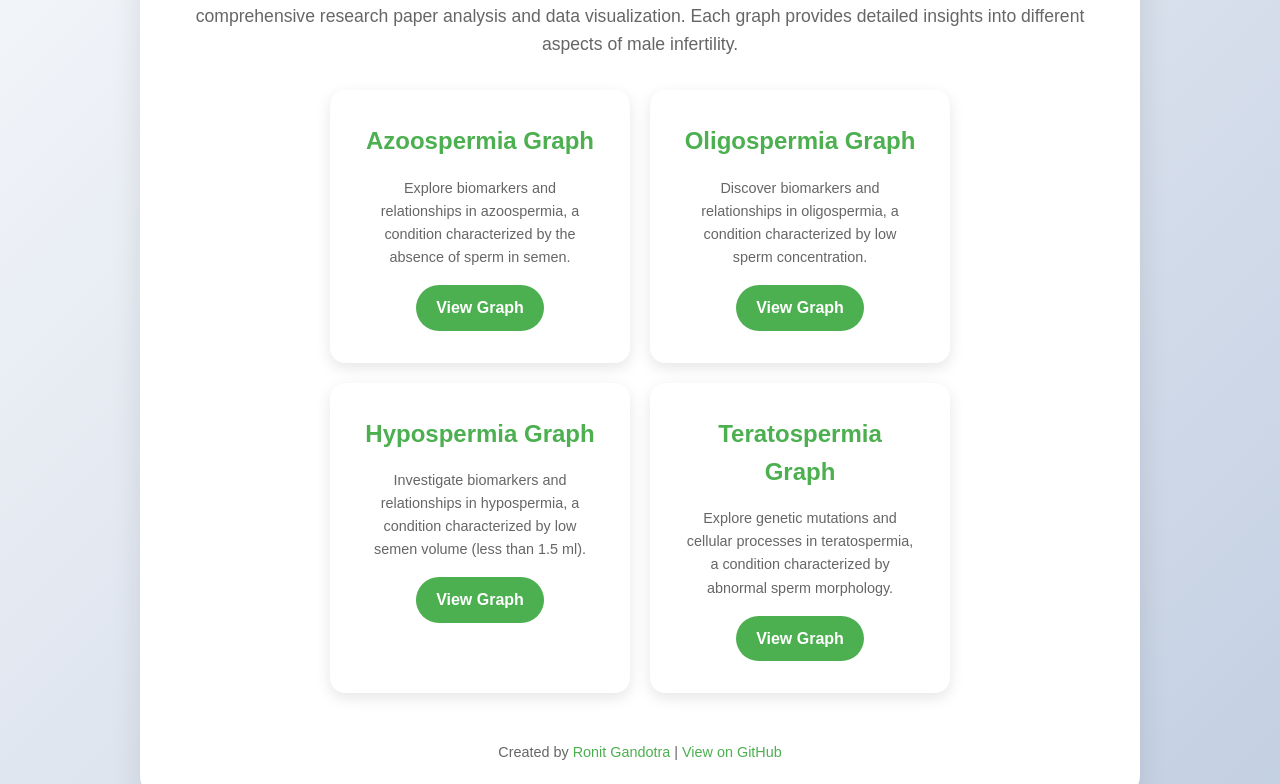
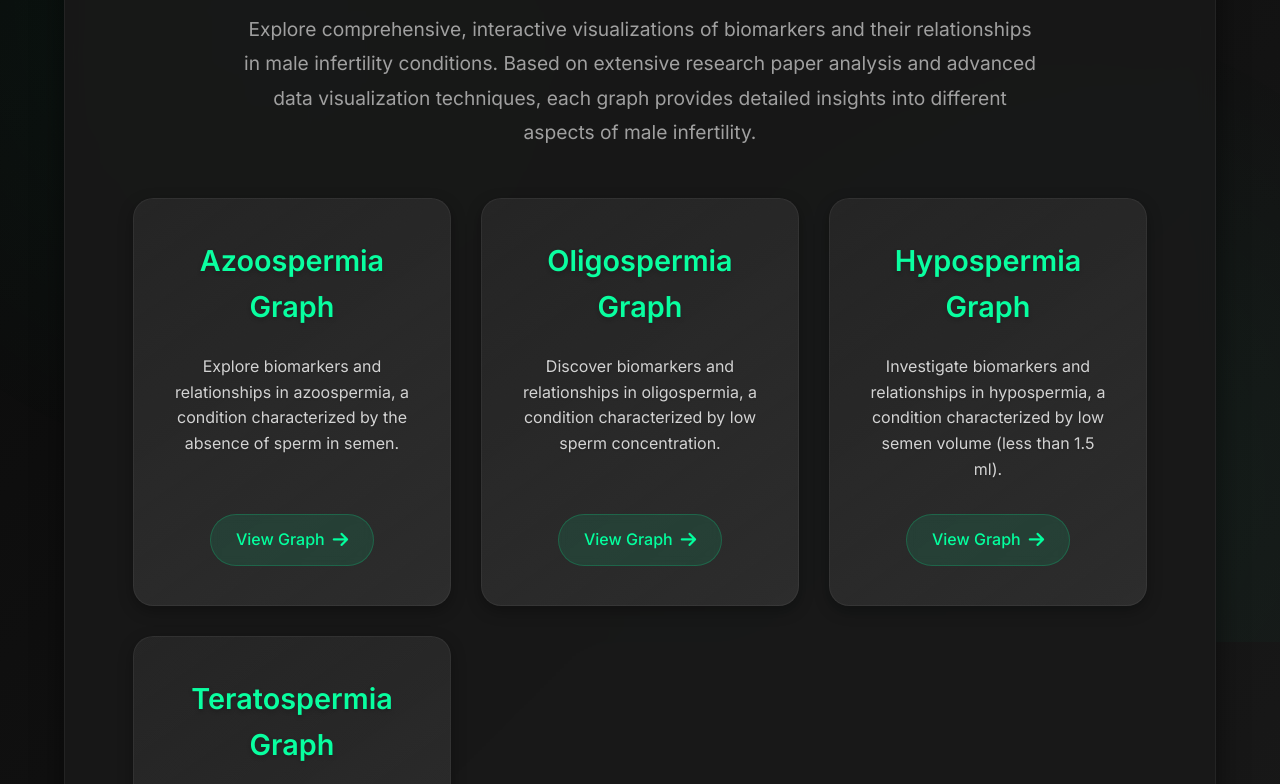
Before and after one commit to RonitGandotra05/Knowledge-Graph-Generator-Using-Generative-AI, a plain HTML site: page index.html in a window 1280 px wide. Shown: the part 158-942 px from the top of the page. Drawn offline with Linux system fonts and the light colour scheme.

Commit message:
black look for landing page

```diff
--- a/index.html
+++ b/index.html
@@ -11,8 +11,26 @@
 
     <!-- Favicon -->
     <link rel="icon" type="image/png" href="https://raw.githubusercontent.com/RonitGandotra05/Knowledge-Graph-Generator-Using-Generative-AI/main/favicon.png">
+    <!-- Google Fonts -->
+    <link href="https://fonts.googleapis.com/css2?family=Inter:wght@400;500;600;700&display=swap" rel="stylesheet">
+    <!-- Font Awesome -->
+    <link rel="stylesheet" href="https://cdnjs.cloudflare.com/ajax/libs/font-awesome/6.0.0/css/all.min.css">
 
     <style type="text/css">
+        :root {
+            --primary-color: #00ff9d;
+            --primary-dark: #00cc7d;
+            --text-dark: #e0e0e0;
+            --text-light: #a0a0a0;
+            --bg-gradient: linear-gradient(135deg, #0a0a0a 0%, #1a1a1a 100%);
+            --card-shadow: 0 10px 30px rgba(0,0,0,0.5);
+            --transition: all 0.3s ease;
+            --card-bg: linear-gradient(145deg, #1a1a1a, #2d2d2d);
+            --card-highlight: rgba(255, 255, 255, 0.1);
+            --metallic-edge: rgba(255, 255, 255, 0.05);
+            --container-bg: rgba(25, 25, 25, 0.95);
+        }
+
         * {
             margin: 0;
             padding: 0;
@@ -20,10 +38,10 @@
         }
 
         body {
-            font-family: 'Arial', sans-serif;
+            font-family: 'Inter', sans-serif;
             line-height: 1.6;
-            color: #333;
-            background: linear-gradient(135deg, #f5f7fa 0%, #c3cfe2 100%);
+            color: var(--text-dark);
+            background: var(--bg-gradient);
             min-height: 100vh;
             display: flex;
             flex-direction: column;
@@ -31,94 +49,203 @@
             justify-content: center;
         }
 
+        body::before {
+            content: '';
+            position: fixed;
+            top: 0;
+            left: 0;
+            width: 100%;
+            height: 100%;
+            background:
+                radial-gradient(circle at 20% 20%, rgba(0, 255, 157, 0.05) 0%, transparent 40%),
+                radial-gradient(circle at 80% 80%, rgba(0, 255, 157, 0.05) 0%, transparent 40%);
+            pointer-events: none;
+            z-index: -1;
+        }
+
         .container {
             text-align: center;
-            padding: 2rem;
-            background: white;
-            border-radius: 20px;
-            box-shadow: 0 10px 30px rgba(0,0,0,0.1);
-            max-width: 1000px;
+            padding: 3rem;
+            background: var(--container-bg);
+            border-radius: 30px;
+            box-shadow: var(--card-shadow);
+            max-width: 1200px;
             width: 90%;
             margin: 20px;
+            backdrop-filter: blur(10px);
+            border: 1px solid rgba(255, 255, 255, 0.05);
         }
 
         h1 {
-            color: #2c3e50;
-            font-size: 2.5em;
-            margin-bottom: 1rem;
-            text-shadow: 2px 2px 4px rgba(0,0,0,0.1);
+            color: var(--text-dark);
+            font-size: 3em;
+            margin-bottom: 1.5rem;
+            text-shadow: 0 2px 10px rgba(0, 255, 157, 0.2);
+            font-weight: 700;
+            background: linear-gradient(45deg, var(--text-dark), var(--primary-color));
+            -webkit-background-clip: text;
+            -webkit-text-fill-color: transparent;
+            letter-spacing: -0.5px;
         }
 
         .description {
-            color: #666;
-            margin-bottom: 2rem;
-            font-size: 1.1em;
-            line-height: 1.6;
+            color: var(--text-light);
+            margin-bottom: 3rem;
+            font-size: 1.2em;
+            line-height: 1.8;
+            max-width: 800px;
+            margin-left: auto;
+            margin-right: auto;
         }
 
         .graph-cards {
-            display: flex;
-            justify-content: center;
-            gap: 20px;
-            flex-wrap: wrap;
-            margin-top: 2rem;
+            display: grid;
+            grid-template-columns: repeat(auto-fit, minmax(280px, 1fr));
+            gap: 30px;
+            margin-top: 3rem;
+            padding: 0 20px;
         }
 
         .card {
-            background: white;
-            padding: 2rem;
-            border-radius: 15px;
-            box-shadow: 0 5px 15px rgba(0,0,0,0.1);
-            transition: transform 0.3s ease, box-shadow 0.3s ease;
-            width: 300px;
+            background: var(--card-bg);
+            padding: 2.5rem;
+            border-radius: 20px;
+            box-shadow: 0 5px 15px rgba(0,0,0,0.3),
+                        inset 0 0 0 1px var(--metallic-edge);
+            transition: var(--transition);
             text-decoration: none;
-            color: inherit;
+            color: white;
+            position: relative;
+            overflow: hidden;
+            display: flex;
+            flex-direction: column;
+            align-items: center;
+            backdrop-filter: blur(5px);
+        }
+
+        .card::before {
+            content: '';
+            position: absolute;
+            top: 0;
+            left: -100%;
+            width: 200%;
+            height: 100%;
+            background: linear-gradient(
+                90deg,
+                transparent,
+                var(--card-highlight),
+                transparent
+            );
+            opacity: 0;
+            transition: var(--transition);
+        }
+
+        .card::after {
+            content: '';
+            position: absolute;
+            top: 0;
+            left: 0;
+            right: 0;
+            bottom: 0;
+            border-radius: 20px;
+            background: linear-gradient(145deg, rgba(255,255,255,0.05) 0%, transparent 100%);
+            pointer-events: none;
         }
 
         .card:hover {
-            transform: translateY(-5px);
-            box-shadow: 0 8px 25px rgba(0,0,0,0.15);
+            transform: translateY(-10px);
+            box-shadow: 0 15px 35px rgba(0,0,0,0.4),
+                        inset 0 0 0 1px var(--metallic-edge);
+        }
+
+        .card:hover::before {
+            opacity: 1;
+            left: 100%;
+            transition: 0.8s ease-in-out;
         }
 
         .card h2 {
-            color: #4CAF50;
-            margin-bottom: 1rem;
+            color: var(--primary-color);
+            margin-bottom: 1.5rem;
+            font-size: 1.8em;
+            font-weight: 600;
+            position: relative;
+            text-shadow: 0 2px 4px rgba(0,0,0,0.3);
         }
 
         .card p {
-            color: #666;
-            font-size: 0.9em;
-            margin-bottom: 1rem;
+            color: rgba(255, 255, 255, 0.8);
+            font-size: 1em;
+            margin-bottom: 2rem;
+            flex-grow: 1;
+            text-shadow: 0 1px 2px rgba(0,0,0,0.2);
         }
 
         .button {
-            display: inline-block;
-            background: #4CAF50;
-            color: white;
-            padding: 10px 20px;
-            border-radius: 25px;
+            display: inline-flex;
+            align-items: center;
+            background: rgba(0, 255, 157, 0.1);
+            color: var(--primary-color);
+            padding: 12px 25px;
+            border-radius: 50px;
             text-decoration: none;
-            transition: background 0.3s ease;
-            font-weight: bold;
+            transition: var(--transition);
+            font-weight: 500;
+            gap: 8px;
+            border: 1px solid rgba(0, 255, 157, 0.2);
+            backdrop-filter: blur(5px);
         }
 
         .button:hover {
-            background: #45a049;
+            background: rgba(0, 255, 157, 0.15);
+            transform: translateY(-2px);
+            border-color: rgba(0, 255, 157, 0.3);
+            box-shadow: 0 5px 15px rgba(0, 255, 157, 0.1);
+        }
+
+        .button i {
+            font-size: 1.1em;
         }
 
         footer {
-            margin-top: 3rem;
-            color: #666;
+            margin-top: 4rem;
+            color: var(--text-light);
             font-size: 0.9em;
+            opacity: 0.8;
         }
 
         footer a {
-            color: #4CAF50;
+            color: var(--primary-color);
             text-decoration: none;
+            font-weight: 500;
+            transition: var(--transition);
         }
 
         footer a:hover {
+            color: var(--primary-dark);
             text-decoration: underline;
+        }
+
+        @media (max-width: 768px) {
+            .container {
+                padding: 2rem;
+            }
+
+            h1 {
+                font-size: 2.5em;
+            }
+
+            .description {
+                font-size: 1.1em;
+            }
+
+            .graph-cards {
+                gap: 20px;
+            }
+
+            .card {
+                padding: 2rem;
+            }
         }
     </style>
 </head>
@@ -126,39 +253,50 @@
     <div class="container">
         <h1>Male Infertility Knowledge Graphs</h1>
         <p class="description">
-            Explore interactive visualizations of biomarkers and their relationships in male infertility conditions.
-            Based on comprehensive research paper analysis and data visualization. Each graph provides detailed insights into different aspects of male infertility.
+            Explore comprehensive, interactive visualizations of biomarkers and their relationships in male infertility conditions.
+            Based on extensive research paper analysis and advanced data visualization techniques, each graph provides detailed insights
+            into different aspects of male infertility.
         </p>
 
         <div class="graph-cards">
             <div class="card">
                 <h2>Azoospermia Graph</h2>
                 <p>Explore biomarkers and relationships in azoospermia, a condition characterized by the absence of sperm in semen.</p>
-                <a href="./azoospermia-graph.html" class="button">View Graph</a>
+                <a href="./azoospermia-graph.html" class="button">
+                    View Graph <i class="fas fa-arrow-right"></i>
+                </a>
             </div>
 
             <div class="card">
                 <h2>Oligospermia Graph</h2>
                 <p>Discover biomarkers and relationships in oligospermia, a condition characterized by low sperm concentration.</p>
-                <a href="./oligospermia-graph.html" class="button">View Graph</a>
+                <a href="./oligospermia-graph.html" class="button">
+                    View Graph <i class="fas fa-arrow-right"></i>
+                </a>
             </div>
 
             <div class="card">
                 <h2>Hypospermia Graph</h2>
                 <p>Investigate biomarkers and relationships in hypospermia, a condition characterized by low semen volume (less than 1.5 ml).</p>
-                <a href="./hypospermia-graph.html" class="button">View Graph</a>
+                <a href="./hypospermia-graph.html" class="button">
+                    View Graph <i class="fas fa-arrow-right"></i>
+                </a>
             </div>
 
             <div class="card">
                 <h2>Teratospermia Graph</h2>
                 <p>Explore genetic mutations and cellular processes in teratospermia, a condition characterized by abnormal sperm morphology.</p>
-                <a href="./teratospermia-graph.html" class="button">View Graph</a>
+                <a href="./teratospermia-graph.html" class="button">
+                    View Graph <i class="fas fa-arrow-right"></i>
+                </a>
             </div>
         </div>
 
         <footer>
             <p>Created by <a href="https://github.com/RonitGandotra05" target="_blank">Ronit Gandotra</a> |
-            <a href="https://github.com/RonitGandotra05/Knowledge-Graph-Generator-Using-Generative-AI" target="_blank">View on GitHub</a></p>
+            <a href="https://github.com/RonitGandotra05/Knowledge-Graph-Generator-Using-Generative-AI" target="_blank">
+                <i class="fab fa-github"></i> View on GitHub
+            </a></p>
         </footer>
     </div>
 </body>
```
